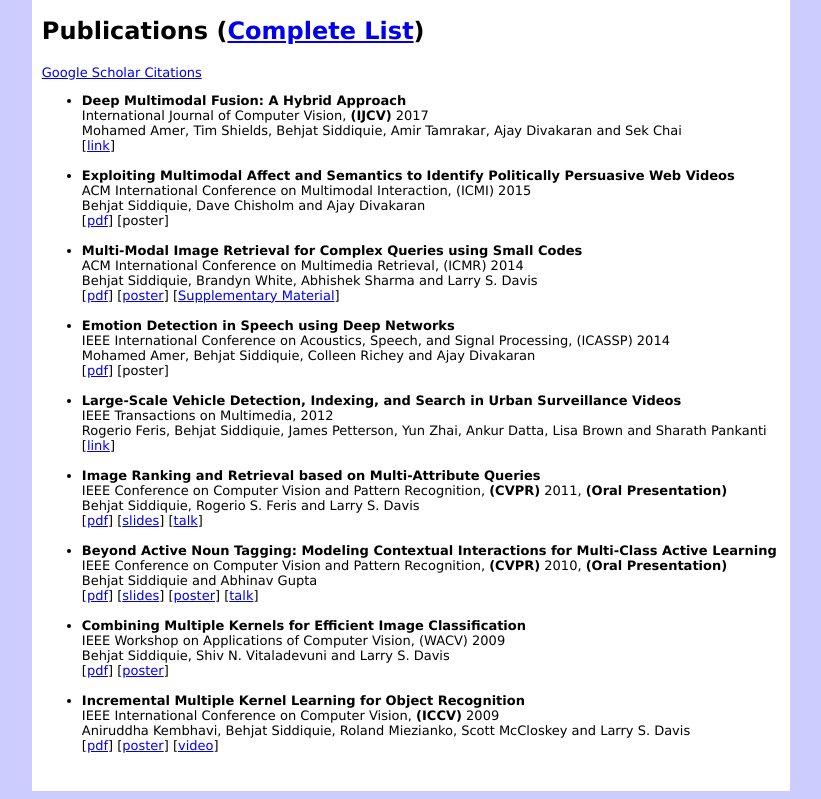
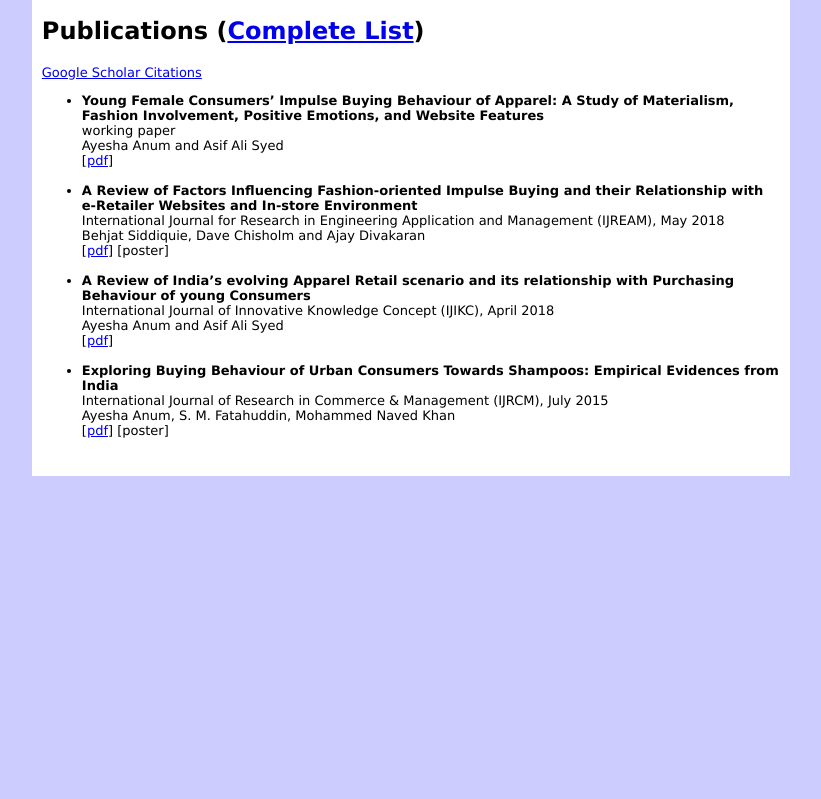
Before and after one commit to ayeshaanum/ayeshaanum.github.io, a plain HTML site: page index.html in a window 1280 px wide. Shown: the part 339-1138 px from the top of the page, without its empty margins (229-1050 px from the left). After the commit the page ends 823 px from the top, so only its background shows below. Drawn offline with Linux system fonts and the light colour scheme.

Commit message:
Update index.html

```diff
--- a/index.html
+++ b/index.html
@@ -8,7 +8,7 @@
 <table border="0" width="60%" cellspacing="0" cellpadding="10" align = "center">
 <tr>
     <td style="width:30%" valign="top" bgcolor="FFFFFF">
-    <img src="picture/ayeshaAnum.jpg" width="145" height="148" />
+    <img src="ayeshaAnum.jpg" width="145" height="148" />
     </td>
 
     <td style="width:70%" valign="top" bgcolor="FFFFFF">
@@ -47,69 +47,31 @@
 
     <ul>
 
-    <li><b>Deep Multimodal Fusion: A Hybrid Approach</b><br>
-    International Journal of Computer Vision, <b>(IJCV)</b> 2017<br>
-    Mohamed Amer, Tim Shields, Behjat Siddiquie, Amir Tamrakar, Ajay Divakaran and Sek Chai<br>
-    [<a href="https://link.springer.com/article/10.1007/s11263-017-0997-7">link</a>]
+    <li><b>Young Female Consumers’ Impulse Buying Behaviour of Apparel: A Study of Materialism, Fashion Involvement, Positive Emotions, and Website Features</b><br>
+    working paper<br>
+    Ayesha Anum and Asif Ali Syed<br>
+    [<a href="papers/ICMI15.pdf">pdf</a>]
     </li><br>
 
-    <li><b>Exploiting Multimodal Affect and Semantics to Identify Politically Persuasive Web Videos</b><br>
-    ACM International Conference on Multimodal Interaction, (ICMI) 2015<br>
+    <li><b>A Review of Factors Influencing Fashion-oriented Impulse Buying and their Relationship with e-Retailer Websites and In-store Environment</b><br>
+    International Journal for Research in Engineering Application and Management (IJREAM), May 2018<br>
     Behjat Siddiquie, Dave Chisholm and Ajay Divakaran<br>
     [<a href="papers/ICMI15.pdf">pdf</a>]
     [poster]
     </li><br>
 
-    <li><b>Multi-Modal Image Retrieval for Complex Queries using Small Codes</b><br>
-    ACM International Conference on Multimedia Retrieval, (ICMR) 2014<br>
-    Behjat Siddiquie, Brandyn White, Abhishek Sharma and Larry S. Davis<br>
+    <li><b> A Review of India’s evolving Apparel Retail scenario and its relationship with Purchasing Behaviour of young Consumers</b><br>
+    International Journal of Innovative Knowledge Concept (IJIKC), April 2018<br>
+    Ayesha Anum and Asif Ali Syed<br>
     [<a href="papers/ICMR14.pdf">pdf</a>]
-    [<a href="papers/ICMR14_poster.pdf">poster</a>]
-    [<a href="http://icmr0118.s3.amazonaws.com/0118_supplementary_material.pdf">Supplementary Material</a>]
     </li><br>
 
-    <li><b>Emotion Detection in Speech using Deep Networks</b><br>
-    IEEE International Conference on Acoustics, Speech, and Signal Processing, (ICASSP) 2014<br>
-    Mohamed Amer, Behjat Siddiquie, Colleen Richey  and Ajay Divakaran<br>
+    <li><b>Exploring Buying Behaviour of Urban Consumers Towards Shampoos: Empirical Evidences from India</b><br>
+    International Journal of Research in Commerce & Management (IJRCM), July 2015<br>
+    Ayesha Anum, S. M. Fatahuddin, Mohammed Naved Khan<br>
     [<a href="papers/ICASSP2014.pdf">pdf</a>]
     [poster]
     </li><br>
-
-    <li><b>Large-Scale Vehicle Detection, Indexing, and Search in Urban Surveillance Videos</b><br>
-    IEEE Transactions on Multimedia, 2012<br>
-    Rogerio Feris, Behjat Siddiquie, James Petterson, Yun Zhai, Ankur Datta, Lisa Brown and Sharath Pankanti<br>
-    [<a href="http://ieeexplore.ieee.org/xpl/articleDetails.jsp?arnumber=6035786">link</a>]
-    </li><br>
-
-    <li><b>Image Ranking and Retrieval based on Multi-Attribute Queries</b><br>
-    IEEE Conference on Computer Vision and Pattern Recognition, <b>(CVPR)</b> 2011, <b>(Oral Presentation)</b><br>
-    Behjat Siddiquie, Rogerio S. Feris and Larry S. Davis<br>
-    [<a href="papers/CVPR11.pdf">pdf</a>]
-    [<a href="papers/CVPR11_slides.pdf">slides</a>]
-    [<a href="http://techtalks.tv/talks/54216/">talk</a>]
-    </li><br>
-
-    <li><b>Beyond Active Noun Tagging: Modeling Contextual Interactions for Multi-Class Active Learning</b><br>
-    IEEE Conference on Computer Vision and Pattern Recognition, <b>(CVPR)</b> 2010, <b>(Oral Presentation)</b><br>
-    Behjat Siddiquie and Abhinav Gupta<br>
-    [<a href="papers/CVPR10.pdf">pdf</a>]
-    [<a href="papers/CVPR10_slides.pdf">slides</a>]
-    [<a href="papers/CVPR10_poster.pdf">poster</a>]
-    [<a href="http://videolectures.net/cvpr2010_siddiquie_bant/">talk</a>]
-    </li><br>
-
-    <li><b>Combining Multiple Kernels for Efficient Image Classification</b><br>
-    IEEE Workshop on Applications of Computer Vision, (WACV) 2009<br>
-    Behjat Siddiquie, Shiv N. Vitaladevuni and Larry S. Davis<br>
-    [<a href="papers/WACV09.pdf">pdf</a>]
-    [<a href="papers/bksvm_poster.pdf">poster</a>]</li><br>
-
-    <li><b>Incremental Multiple Kernel Learning for Object Recognition</b><br>
-    IEEE International Conference on Computer Vision, <b>(ICCV)</b> 2009<br>
-    Aniruddha Kembhavi, Behjat Siddiquie, Roland Miezianko, Scott McCloskey and Larry S. Davis<br>
-    [<a href="papers/ICCV09.pdf">pdf</a>]
-    [<a href="papers/imkl_poster.pdf">poster</a>]
-    [<a href="http://www.youtube.com/watch?v=EHPG_kAyckw">video</a>]</li><br>
 
     </ul>
     </font>
```
